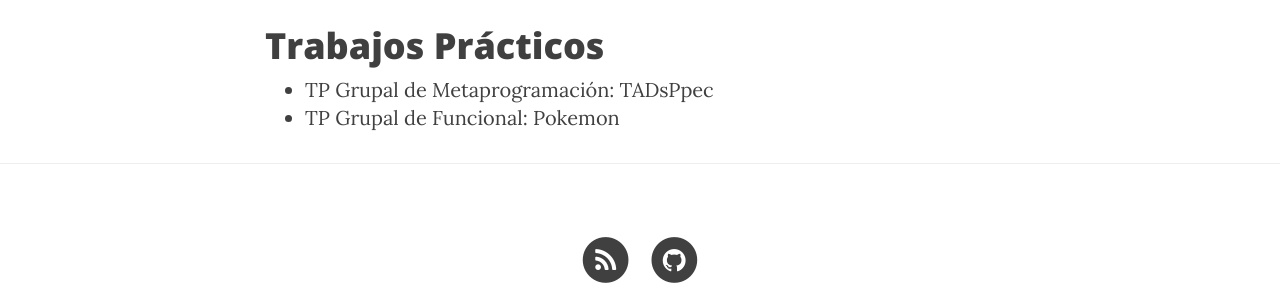
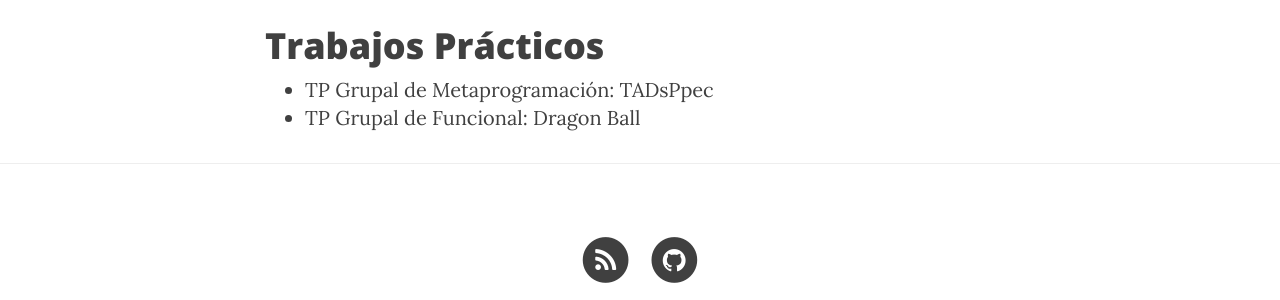
Before and after one commit to tadp-utn-frba/tadp-utn-frba.github.io, a Jekyll site: the page built from cursada.md, in a window 1280 px wide. Shown: the part 1016-1316 px from the top of the page. Built offline with Jekyll 4.4.1, drawn with Linux system fonts in a browser that asks for light colours; nearby versions of some CDN libraries.

Commit message:
Add TP dragon ball

```diff
--- a/cursada.md
+++ b/cursada.md
@@ -15,4 +15,4 @@ permalink: /cursada/
 
 # Trabajos Prácticos
 - [TP Grupal de Metaprogramación: TADsPpec](https://docs.google.com/document/d/1WrVDh6wCzBG2GrlapJSnrSn6J4TpcF_E6iOQJ7Ppr6U/pub)
-- [TP Grupal de Funcional: Pokemon](https://docs.google.com/document/d/14BSzClwmlxvAhQWt2JzByQGZHC5QHpnsOr3Pzggg_7M/pub)
+- [TP Grupal de Funcional: Dragon Ball](https://docs.google.com/document/d/1lHviZiSElbpv3emRM--i5LuPkDUz-7YNdmS-Biv_s0s/pub)
```
